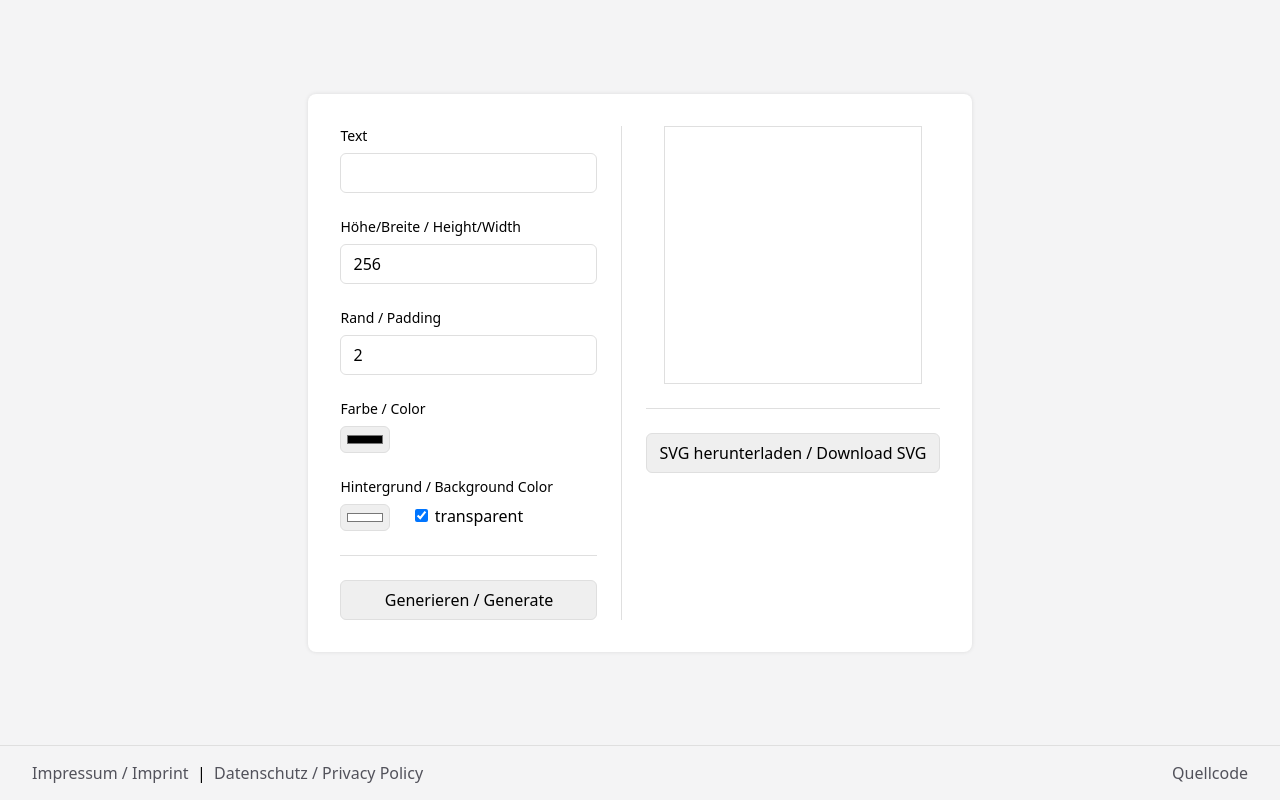
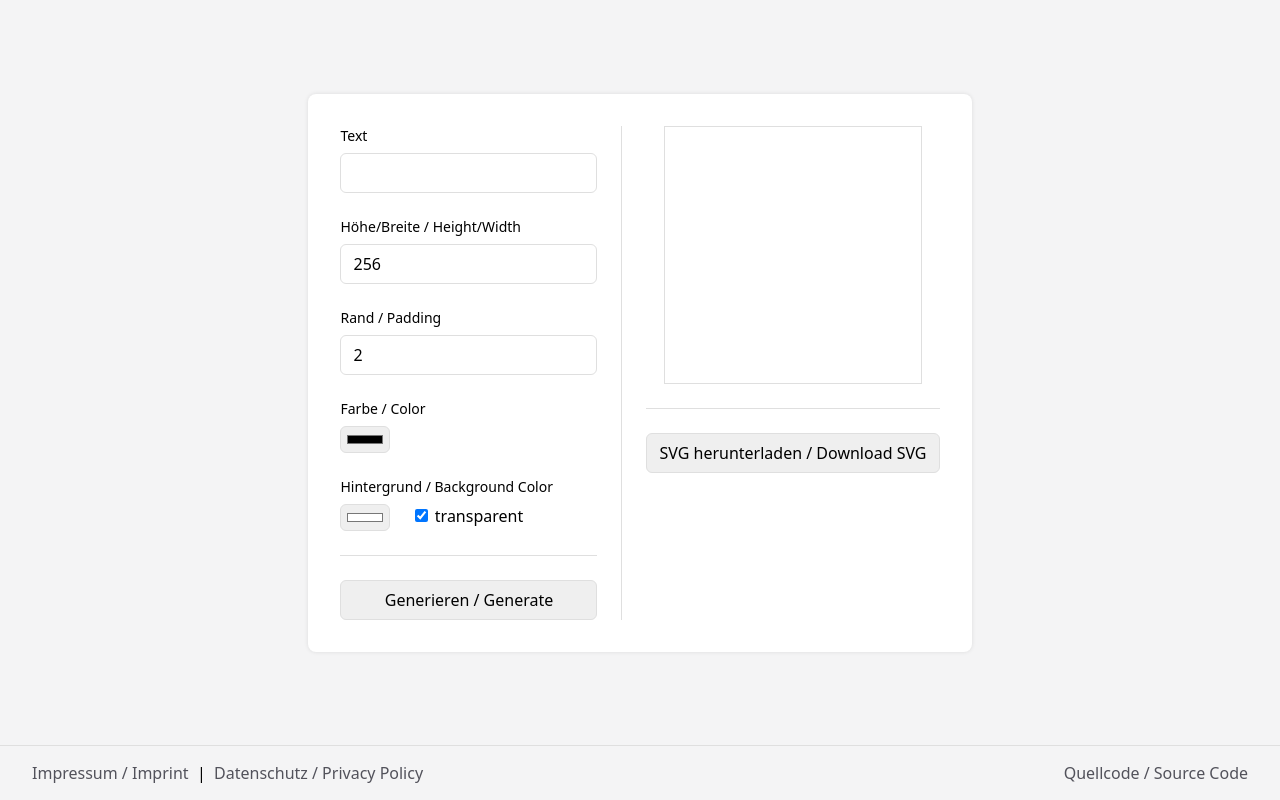
Before and after one commit to ref-it/qr-code-generator, a plain HTML site: page index.html in a window 1280 px wide. Drawn offline with Linux system fonts and the light colour scheme.

Commit message:
Add english translation of "Quellcode"

```diff
--- a/index.html
+++ b/index.html
@@ -48,7 +48,7 @@
                 <a href="https://www.stura-ilmenau.de/impressum" target="_blank" rel="noopener noreferrer">Impressum / Imprint</a>&nbsp; |&nbsp; <a href="https://www.stura-ilmenau.de/datenschutz" target="_blank" rel="noopener noreferrer">Datenschutz / Privacy Policy</a>
             </div>
             <div>
-                <a href="https://github.com/ref-it/qr-code-generator" target="_blank" rel="noopener noreferrer">Quellcode</a>
+                <a href="https://github.com/ref-it/qr-code-generator" target="_blank" rel="noopener noreferrer">Quellcode / Source Code</a>
             </div>
         </div>
 
```
